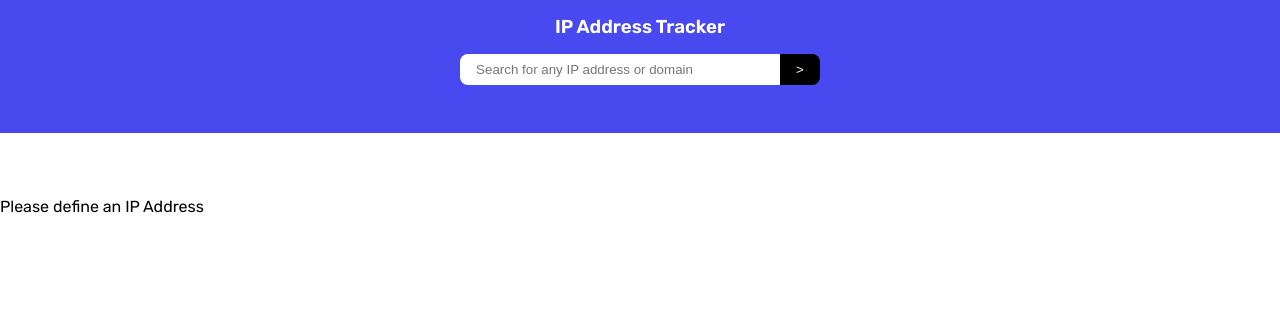
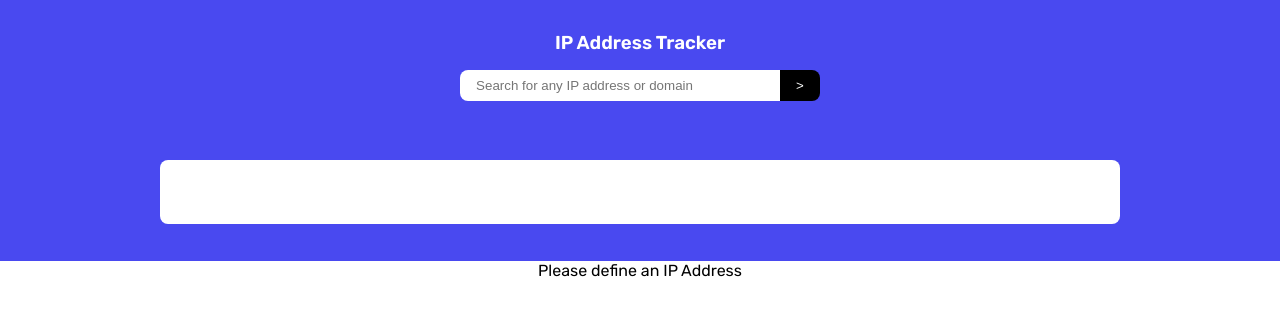
Before and after one commit to im-victor-mendez/React-Ip_Address-Tracker, a React (Create React App) app: page / in a window 1280 px wide. Shown: the top 316 px of the page. Built offline with nearby package versions, Linux system fonts and the light colour scheme; no server answers.

Commit message:
Styled IpData layout. Added id prop in Board unit component. Fixed IpInput style.

```diff
--- a/src/App.css
+++ b/src/App.css
@@ -2,10 +2,15 @@
 @import url(style/colors.css);
 #app {
     font-family: var(--font-family-rubik);
+
+    display: flex;
+    flex-direction: column;
+    align-items: center;
 }
 
 /* To move */
 #map {
     height: 700px;
-    width: 700px;
+    width: 100%;
+    z-index: 0;
 }
--- a/src/components/common/Board.jsx
+++ b/src/components/common/Board.jsx
@@ -1,8 +1,8 @@
 import '../../style/components/common/Board.css'
 import React from 'react'
 
-function Board({ view }) {
-  return <section className='board'>
+function Board({ id, view }) {
+  return <section id={id} className='board'>
     {view}
   </section>
 }
--- a/src/components/layout/IpData.jsx
+++ b/src/components/layout/IpData.jsx
@@ -1,3 +1,4 @@
+import '../../style/components/layout/IpData.css'
 import React from 'react'
 import Board from '../common/Board'
 import { useSelector } from "react-redux";
@@ -20,7 +21,7 @@ function IpData() {
         location && aS ?
         <Data
         title={'Location'}
-        value={`${location.region}, ${location.country} ${aS.asn}`} /> : null,
+        value={`${location.region}, ${location.country}\n${aS.asn}`} /> : null,
 
         location.timezone ?
         <Data
@@ -30,7 +31,7 @@ function IpData() {
         isp ? <Data title={'ISP'} value={isp} /> : null
     ]
 
-    return <Board view={view} />
+    return <Board id='ip-data' view={view} />
 }
 
 /*
--- a/src/style/components/common/Board.css
+++ b/src/style/components/common/Board.css
@@ -1,9 +1,5 @@
 .board {
-    display: grid;
-    grid-template-columns: auto auto auto auto;
-
     background-color: white;
-    color: black;
 
     border-radius: 0.5rem;
 
--- /dev/null
+++ b/src/style/components/layout/IpData.css
@@ -0,0 +1,11 @@
+#ip-data {
+    display: grid;
+    grid-template-columns: auto auto auto auto;
+    gap: 2rem;
+
+    width: 70%;
+
+    position: absolute;
+    top: 10rem;
+    z-index: 1;
+}
--- a/src/style/components/layout/IpInput.css
+++ b/src/style/components/layout/IpInput.css
@@ -8,7 +8,8 @@
     background-color: rgb(73, 73, 240);
     color: white;
 
-    padding: 1rem 0rem 3rem 0rem;
+    padding: 2rem 0rem 10rem 0rem;
+    width: 100%;
 }
 
 #ip-input * {
```
